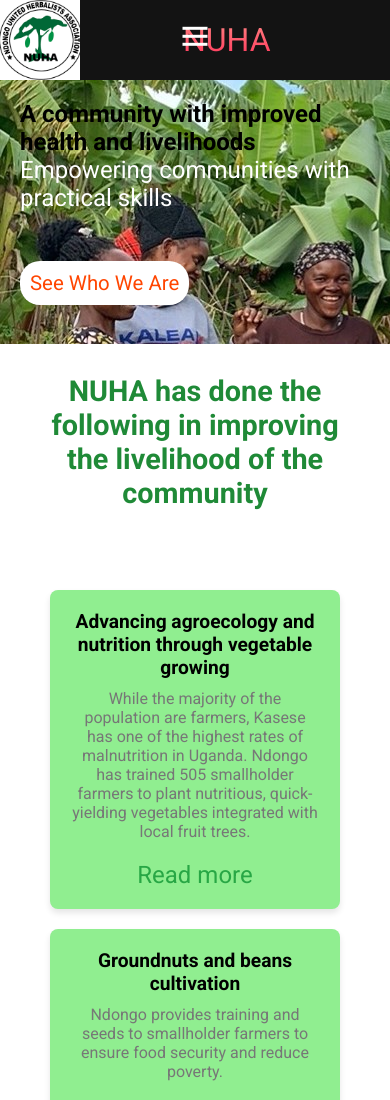
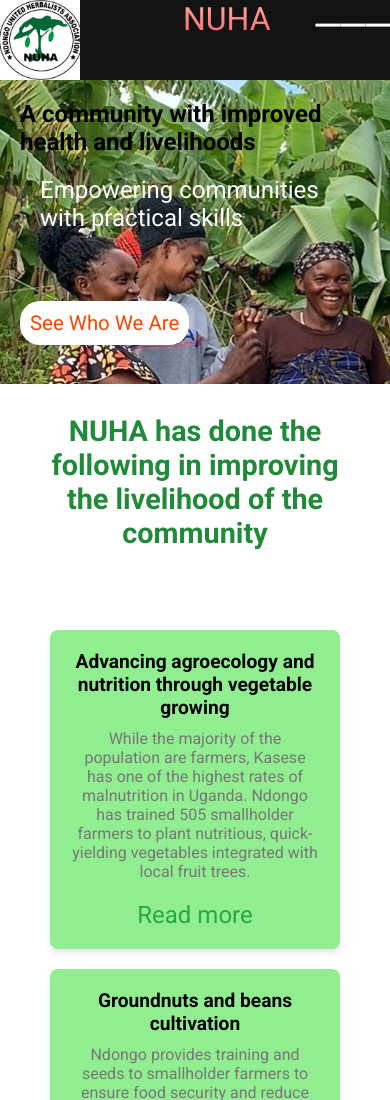
Before and after one commit to Dariusmumbere/my-website, a plain HTML site: page index.html in a window 390 px wide. Shown: the top 1100 px of the page. Drawn offline with Linux system fonts and the light colour scheme.

Commit message:
Update project.css

```diff
--- a/project.css
+++ b/project.css
@@ -37,7 +37,7 @@
     -webkit-text-fill-color: transparent;
     -moz-text-fill-color: transparent;
     display: flex;
-    align-items: center;
+    align-items: left;
     margin-right: 150px;
     cursor: pointer;
     text-decoration: none;
@@ -140,6 +140,7 @@
         margin: 5px auto;
         transition: all 0.3s ease-in-out;
         background: #fff;
+        float: right;
 
     }
     .navbar__item{
@@ -400,6 +401,9 @@
 
 
     }
+    .man p{
+        padding: 20px;
+    }
     #cc{
         height: 2100px;
         background-color: lightgoldenrodyellow;
```
